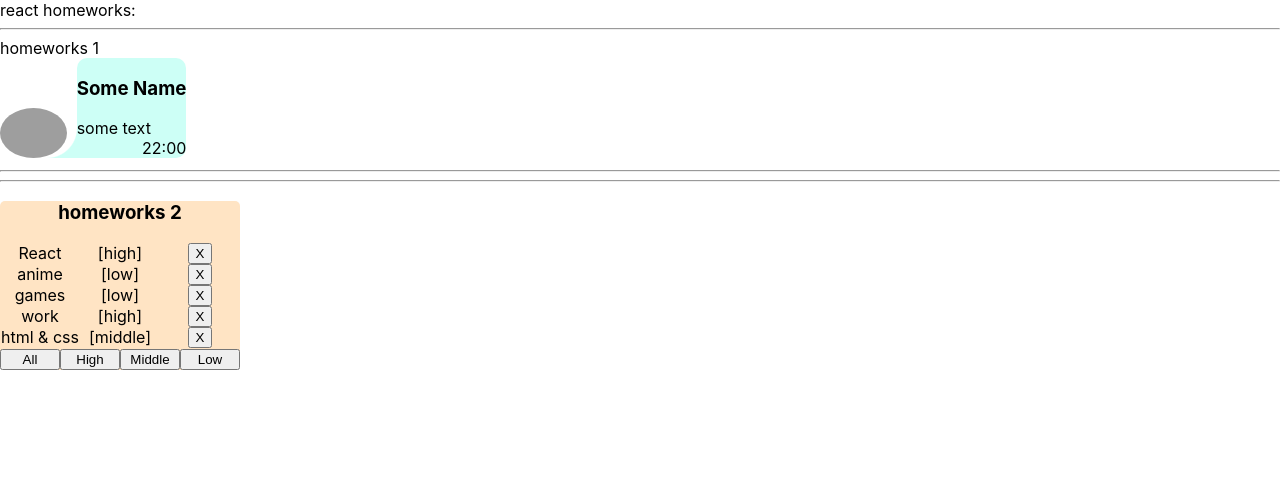
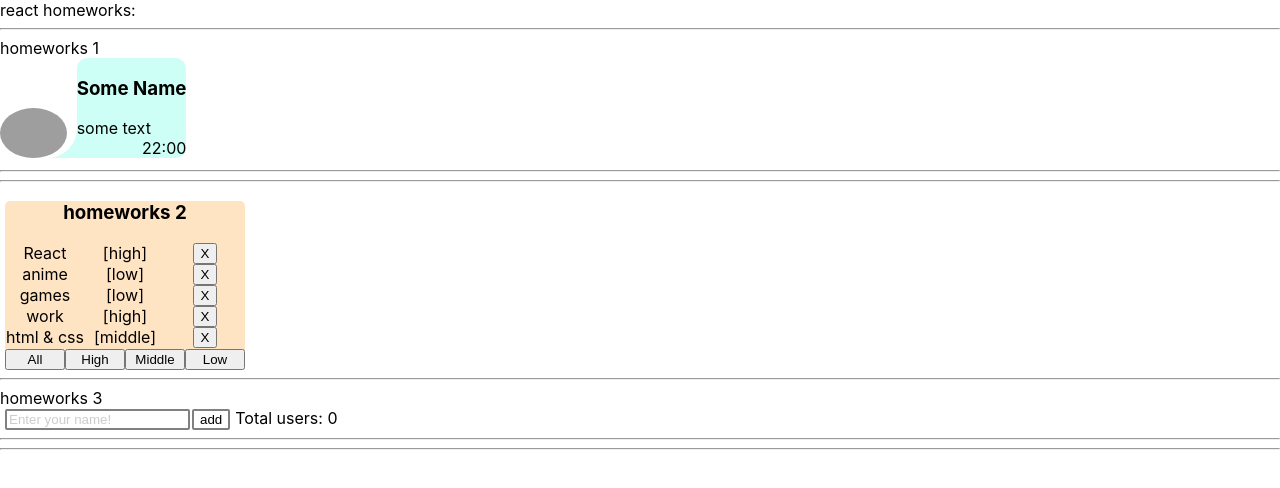
Before and after one commit to im1891/homeworks-by-ignat, a React (Create React App) app: page / in a window 1280 px wide. Shown: the top 488 px of the page. Built offline with nearby package versions, Linux system fonts and the light colour scheme; grey boxes are pictures that could not be loaded.

Commit message:
Completed HW3.

```diff
--- a/package.json
+++ b/package.json
@@ -10,10 +10,12 @@
     "@types/node": "^16.7.13",
     "@types/react": "^18.0.0",
     "@types/react-dom": "^18.0.0",
+    "@types/uuid": "^8.3.4",
     "react": "^18.2.0",
     "react-dom": "^18.2.0",
     "react-scripts": "5.0.1",
     "typescript": "^4.4.2",
+    "uuid": "^8.3.2",
     "web-vitals": "^2.1.0"
   },
   "scripts": {
--- a/src/p1-main/m1-ui/u1-app/App.module.css
+++ b/src/p1-main/m1-ui/u1-app/App.module.css
@@ -1,3 +1,3 @@
-.App {
-
+*, *::before, *::after {
+    box-sizing: border-box;
 }
--- a/src/p1-main/m1-ui/u1-app/App.tsx
+++ b/src/p1-main/m1-ui/u1-app/App.tsx
@@ -2,6 +2,7 @@ import React from 'react'
 import s from './App.module.css'
 import HW1 from '../../../p2-homeworks/h1/HW1'
 import HW2 from "../../../p2-homeworks/h2/HW2";
+import HW3 from "../../../p2-homeworks/h3/HW3";
 
 function App() {
     return (
@@ -9,7 +10,7 @@ function App() {
             <div>react homeworks:</div>
             <HW1/>
             <HW2/>
-            {/*<HW3/>*/}
+            <HW3/>
             {/*<HW4/>*/}
             {/*<HW5/>*/}
 
--- a/src/p2-homeworks/h1/Message.module.css
+++ b/src/p2-homeworks/h1/Message.module.css
@@ -1,3 +1,11 @@
+*, *::before, *::after {
+    box-sizing: border-box;
+}
+
+h3 {
+    text-align: center;
+}
+
 .messageWrapper {
     display: inline-flex;
 
--- a/src/p2-homeworks/h2/Affairs.module.css
+++ b/src/p2-homeworks/h2/Affairs.module.css
@@ -1,7 +1,13 @@
+*, *::before, *::after {
+    box-sizing: border-box;
+}
+
+
 .affairsWrapper {
     border-radius: 5px;
     width: 240px;
     background-color: bisque;
+    margin-left: 5px;
 }
 
 .affairsWrapper h3 {
--- a/src/p2-homeworks/h2/HW2.tsx
+++ b/src/p2-homeworks/h2/HW2.tsx
@@ -4,11 +4,13 @@ import style from './Affairs.module.css'
 
 // types
 export type AffairPriorityType = 'high' | 'middle' | 'low' // need to fix any
+
 export type AffairType = {
     _id: number
     name: string
     priority: string
 }// need to fix any
+
 export type FilterType = 'all' | AffairPriorityType
 
 // constants
--- a/src/p2-homeworks/h3/Greeting.module.css
+++ b/src/p2-homeworks/h3/Greeting.module.css
@@ -1,7 +1,75 @@
-.someClass {
+*, *::before, *::after {
+    box-sizing: border-box;
+}
+
+.inputClass {
+    border-radius: 2px;
+    margin-left: 5px;
+    border: 2px solid gray;
+    background-clip: padding-box;
+    transition: border-color 0.15s ease-in-out, box-shadow 0.15s ease-in-out;
 
 }
 
+.inputClass::placeholder {
+    color: gray;
+    opacity: 0.4;
+}
+
+.inputClass:focus {
+
+    border-color: darkseagreen;
+    outline: 0;
+
+}
+
+.button {
+    border-radius: 2px;
+    margin-left: 2px;
+    border: 2px solid grey;
+    background-color: white;
+}
+
+.button:active {
+    background-color: white;
+    border: 3px solid darkseagreen;
+    color: darkseagreen;
+}
+
+button:hover {
+    border-color: darkseagreen;
+    background-color: darkseagreen;
+    cursor: pointer;
+    color: white;
+}
+
+.button:disabled {
+    background-color: red;
+    border: 3px solid red;
+    color: white;
+}
+
+.inputError:focus {
+    border: 3px solid red;
+
+}
+
+.buttonError {
+    background-color: red;
+    border-color: red;
+    color: white;
+}
+
+.button:disabled {
+    opacity: 0.4;
+}
+
+.totalCount {
+    margin-left: 5px;
+}
+
 .error {
-    border: 1px solid red;
+    color: red;
+    font-weight: bold;
+    font-size: 20px;
 }
--- a/src/p2-homeworks/h3/Greeting.tsx
+++ b/src/p2-homeworks/h3/Greeting.tsx
@@ -1,26 +1,38 @@
-import React from 'react'
+import React, {ChangeEvent} from 'react'
 import s from './Greeting.module.css'
 
 type GreetingPropsType = {
-    name: any // need to fix any
-    setNameCallback: any // need to fix any
-    addUser: any // need to fix any
-    error: any // need to fix any
-    totalUsers: any // need to fix any
+    name: string // need to fix any
+    setNameCallback: (e: ChangeEvent<HTMLInputElement>) => void // need to fix any
+    addUser: () => void // need to fix any
+    error: string // need to fix any
+    totalUsers: number // need to fix any
+    onEnterPressHandler: (e: React.KeyboardEvent<HTMLInputElement>) => void
+
 }
 
 // презентационная компонента (для верстальщика)
 const Greeting: React.FC<GreetingPropsType> = (
-    {name, setNameCallback, addUser, error, totalUsers} // деструктуризация пропсов
+    {name, setNameCallback, addUser, error, totalUsers, onEnterPressHandler} // деструктуризация пропсов
 ) => {
-    const inputClass = s.error // need to fix with (?:)
+    const errorClass = error ? `${s.inputClass} ${s.inputError}` : s.inputClass; // need to fix with (?:)
 
     return (
         <div>
-            <input value={name} onChange={setNameCallback} className={inputClass}/>
-            <span>{error}</span>
-            <button onClick={addUser}>add</button>
-            <span>{totalUsers}</span>
+            <input value={name}
+                   onChange={(e: ChangeEvent<HTMLInputElement>) => setNameCallback(e)}
+                   className={errorClass}
+                   placeholder='Enter your name!'
+                   onKeyPress={(e) => onEnterPressHandler(e)}/>
+
+            {error ? <button className={`${s.button} ${s.buttonError}`} disabled>add</button> :
+                <button onClick={addUser} className={s.button}>add</button>}
+
+            <span className={s.totalCount}>Total users: {totalUsers}</span>
+            <div>
+                <span className={s.error}>{error}</span>
+            </div>
+
         </div>
     )
 }
--- a/src/p2-homeworks/h3/GreetingContainer.tsx
+++ b/src/p2-homeworks/h3/GreetingContainer.tsx
@@ -1,9 +1,10 @@
-import React, {useState} from 'react'
+import React, {ChangeEvent, useState} from 'react'
 import Greeting from './Greeting'
+import {UserType} from "./HW3";
 
 type GreetingContainerPropsType = {
-    users: any // need to fix any
-    addUserCallback: any // need to fix any
+    users: UserType[] // need to fix any
+    addUserCallback: (userName: string) => void // need to fix any
 }
 
 // более простой и понятный для новичков
@@ -11,18 +12,51 @@ type GreetingContainerPropsType = {
 
 // более современный и удобный для про :)
 // уровень локальной логики
+
 const GreetingContainer: React.FC<GreetingContainerPropsType> = ({users, addUserCallback}) => { // деструктуризация пропсов
-    const [name, setName] = useState<any>('') // need to fix any
-    const [error, setError] = useState<any>('') // need to fix any
+    const [name, setName] = useState<string>('') // need to fix any
+    const [error, setError] = useState<string>('') // need to fix any
 
-    const setNameCallback = (e: any) => { // need to fix any
-        setName('') // need to fix
-    }
-    const addUser = () => {
-        alert(`Hello  !`) // need to fix
+    const setNameCallback = (e: ChangeEvent<HTMLInputElement>) => { // need to fix any
+
+        let newName = e.currentTarget.value;
+
+        if (newName === '' || isFinite(parseInt(newName))) {
+
+            setError('Please, enter correct name!')
+            setName('')
+
+        } else {
+
+            setError('')
+            setName(newName.trim())
+
+
+        }
     }
 
-    const totalUsers = 0 // need to fix
+
+    const addUser = () => {
+        if (name === '') {
+            setError('Please, enter correct name!')
+
+        } else {
+            setError('')
+            addUserCallback(name)  // need to fix
+            alert(`Hello ${name}!`)
+        }
+
+    }
+
+
+    const onEnterPressHandler = (e: React.KeyboardEvent<HTMLInputElement>) => {
+        if (e.key === 'Enter') {
+            addUser()
+
+        }
+    }
+
+    const totalUsers: number = users.length // need to fix
 
     return (
         <Greeting
@@ -31,8 +65,11 @@ const GreetingContainer: React.FC<GreetingContainerPropsType> = ({users, addUser
             addUser={addUser}
             error={error}
             totalUsers={totalUsers}
+
+            onEnterPressHandler={onEnterPressHandler}
+
         />
     )
+
 }
-
-export default GreetingContainer
+export default GreetingContainer;
--- a/src/p2-homeworks/h3/HW3.tsx
+++ b/src/p2-homeworks/h3/HW3.tsx
@@ -1,18 +1,22 @@
 import React, {useState} from 'react'
 import GreetingContainer from './GreetingContainer'
+import {v1} from "uuid";
 
 // types
 export type UserType = {
-    _id: any // need to fix any
-    name: any // need to fix any
+    _id: string // need to fix any
+    name: string // need to fix any
 }
 
 // уровень работы с глобальными данными
 function HW3() {
-    const [users, setUsers] = useState<any>([]) // need to fix any
 
-    const addUserCallback = (name: any) => { // need to fix any
-        setUsers([]) // need to fix
+    const [users, setUsers] = useState<UserType[]>([]) // need to fix any
+
+    const addUserCallback = (name: string) => { // need to fix any
+        let newUser: UserType = {_id: v1(), name: name}
+        setUsers([...users, newUser]) // need to fix
+
     }
 
     return (
@@ -29,6 +33,7 @@ function HW3() {
             <hr/>
         </div>
     )
+
 }
 
 export default HW3
```
Also changed, not shown: 1 other file (tests, documents, lock files or other folders).
